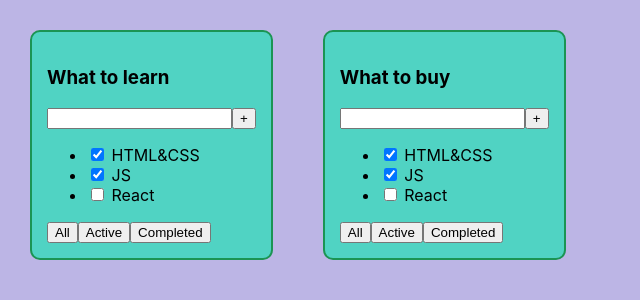
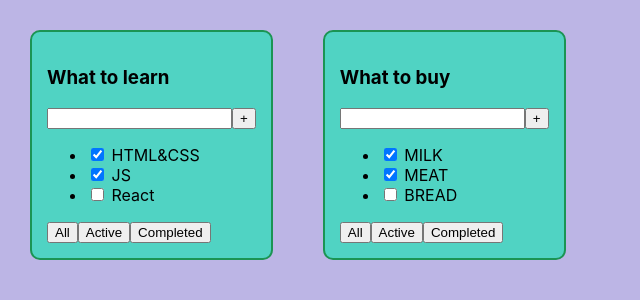
Before and after one commit to igor-minaev/todolist-lessons, a React (Create React App) app: page / in a window 1280 px wide. Shown: the top 300 px of the page, without its empty margins (0-640 px from the left). Built offline with nearby package versions, Linux system fonts and the light colour scheme.

Commit message:
lesson 1 completed

```diff
--- a/src/App.tsx
+++ b/src/App.tsx
@@ -1,24 +1,24 @@
 import React from 'react';
 import './App.css';
-import {TodoList} from './TodoList';
+import {TaskType, TodoList} from './TodoList';
 
 function App() {
     const todoListTitle_1: string = 'What to learn'
     const todoListTitle_2: string = 'What to buy'
-    const tasks_1 = [
+    const tasks_1:TaskType[] = [
         {id: 1, title: 'HTML&CSS', isDone: true},
         {id: 2, title: 'JS', isDone: true},
         {id: 3, title: 'React', isDone: false}
     ]
-    const tasks_2 = [
-        {id: 4, title: 'HTML&CSS', isDone: true},
-        {id: 5, title: 'JS', isDone: true},
-        {id: 6, title: 'React', isDone: false}
+    const tasks_2:TaskType[] = [
+        {id: 4, title: 'MILK', isDone: true},
+        {id: 5, title: 'MEAT', isDone: true},
+        {id: 6, title: 'BREAD', isDone: false}
     ]
     return (
         <div className="App">
-            <TodoList title={todoListTitle_1}/>
-            <TodoList title={todoListTitle_2}/>
+            <TodoList title={todoListTitle_1} tasks={tasks_1}/>
+            <TodoList title={todoListTitle_2} tasks={tasks_2}/>
         </div>
     );
 }
--- a/src/TodoList.tsx
+++ b/src/TodoList.tsx
@@ -1,21 +1,32 @@
 import React, {FC} from 'react';
+
+export type TaskType = {
+    id: number
+    title: string
+    isDone: boolean
+}
 
 type TodoListPropsType = {
     title: string
+    tasks: TaskType[]
 }
 
-export const TodoList: FC<TodoListPropsType> = (props) => {
+export const TodoList: FC<TodoListPropsType> = (
+    {
+        title,
+        tasks
+    }) => {
     return (
         <div className="todolist">
-            <h3>{props.title}</h3>
+            <h3>{title}</h3>
             <div>
                 <input/>
                 <button>+</button>
             </div>
             <ul>
-                <li><input type="checkbox" checked={true}/> <span>HTML&CSS</span></li>
-                <li><input type="checkbox" checked={true}/> <span>JS</span></li>
-                <li><input type="checkbox" checked={false}/> <span>React</span></li>
+                <li><input type="checkbox" checked={tasks[0].isDone}/> <span>{tasks[0].title}</span></li>
+                <li><input type="checkbox" checked={tasks[1].isDone}/> <span>{tasks[1].title}</span></li>
+                <li><input type="checkbox" checked={tasks[2].isDone}/> <span>{tasks[2].title}</span></li>
             </ul>
             <div>
                 <button>All</button>
```
